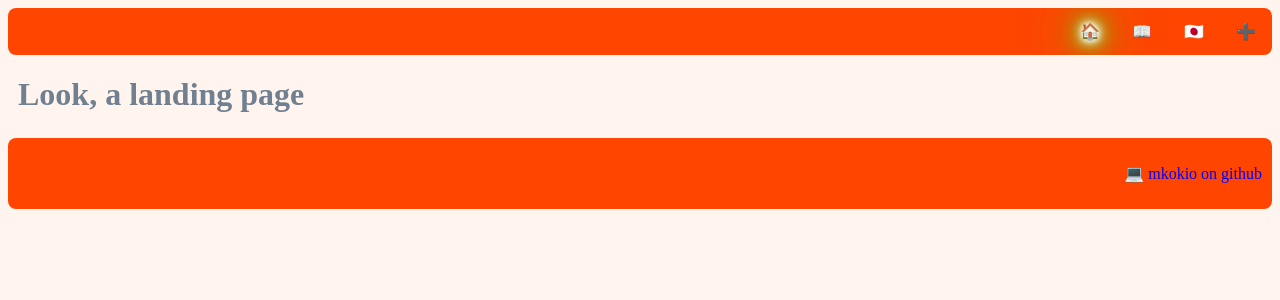
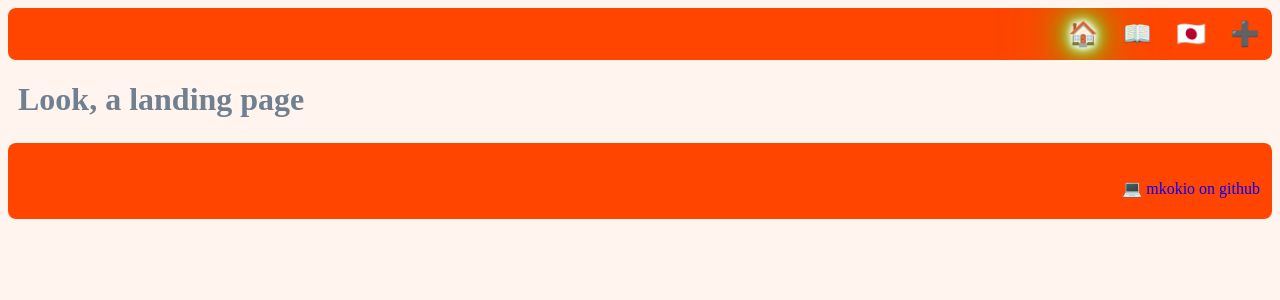
Before and after one commit to mkokio/html5study, a Django app: page / in a window 1280 px wide. Shown: the top 300 px of the page. Run offline with Django 5.2, Linux system fonts and the light colour scheme.

Commit message:
padding on header and footer

```diff
--- a/questions/static/questions/style.css
+++ b/questions/static/questions/style.css
@@ -26,8 +26,9 @@ li.nav a {
     display: block;
     color: white;
     text-align: center;
-    padding: 14px 16px;
+    padding: 12px 12px;
     text-decoration: none;
+    font-size: 1.5rem;
 }
 li.nav a:hover {
     background-color: rgb(209, 56, 0);
@@ -167,7 +168,9 @@ footer {
     background-color: orangered;
     text-align: end;
     color: #f9f9f9;
-    padding: 10px;
+    padding-top: 20px;
+    padding-right: 12px;
+    padding-bottom: 5px;
     margin-top: 25px;
     border-radius: 8px;
 }
@@ -228,7 +231,7 @@ ul {
 hr {
     border: none;
     height: 3px; /* Set height of the HR */
-    background-color: skyblue; /* Color of the HR */
+    background-color: orangered; /* Color of the HR */
 }
 
 /*Details (detail.html) */
```
